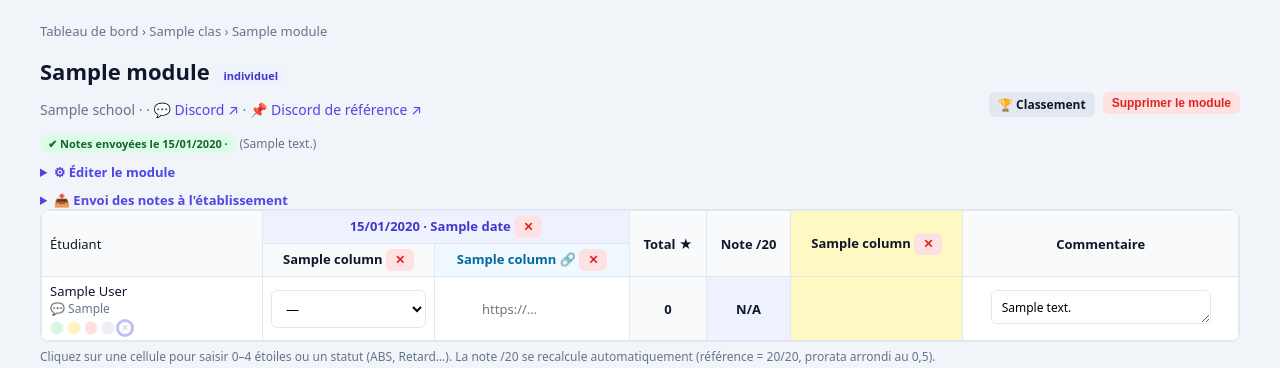
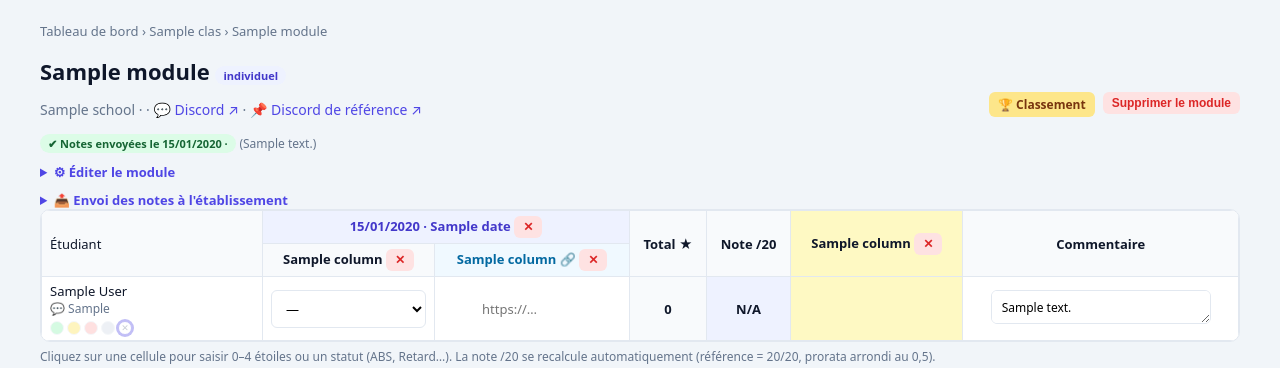
Before and after one commit to bstocker/AstraNote, a Flask app: page /modules/1 in a window 1280 px wide. Shown: the part 58-426 px from the top of the page. Run offline with Flask 3, Linux system fonts and the light colour scheme; a user stored in the database is signed in; tables that the repository leaves empty hold one stand-in row (values such as "Sample post").

Commit message:
Module : bouton Classement doré
Le bouton d'accès au classement passe du gris commun à un doré, pour le
distinguer dans la barre d'actions du module. La teinte reprend l'ambre
des étoiles déjà en palette (--star) plutôt qu'un jaune arbitraire.

La variante vit dans la feuille de style à côté de .secondary et .danger
plutôt qu'en style en ligne, pour rester réutilisable. Contraste du texte
sur le fond : 7,3:1 au repos et 6,3:1 au survol, au-delà du seuil AA.

Co-Authored-By: Claude Opus 5 (1M context) <noreply@anthropic.com>

```diff
--- a/astranote/static/css/style.css
+++ b/astranote/static/css/style.css
@@ -138,6 +138,10 @@ textarea { resize: vertical; }
 .btn.secondary:hover { background: #cbd5e1; }
 .btn.danger { background: #fee2e2; color: var(--red); }
 .btn.danger:hover { background: #fecaca; }
+/* Doré : le classement, seul bouton à le porter. Reprend l'ambre des
+   étoiles (--star) plutôt qu'un jaune arbitraire. */
+.btn.gold { background: #fde68a; color: #78350f; }
+.btn.gold:hover { background: #fcd34d; }
 .btn.small { padding: 4px 9px; font-size: 12px; }
 /* Un <label> stylé en bouton (déclencheur d'un champ fichier masqué) ne doit
    pas hériter des marges du label de formulaire, sinon il ne s'aligne pas
--- a/astranote/templates/modules/module_detail.html
+++ b/astranote/templates/modules/module_detail.html
@@ -33,7 +33,7 @@
     </p>
   </div>
   <div style="display:flex; gap:8px; align-items:flex-start;">
-  <a class="btn secondary small" href="{{ url_for('modules.module_ranking', module_id=module.id) }}">🏆 Classement</a>
+  <a class="btn gold small" href="{{ url_for('modules.module_ranking', module_id=module.id) }}">🏆 Classement</a>
   <form method="post" action="{{ url_for('modules.delete_module', module_id=module.id) }}"
         onsubmit="return confirm('Supprimer ce module ?');">
 <input type="hidden" name="csrf_token" value="{{ csrf_token() }}">
```
